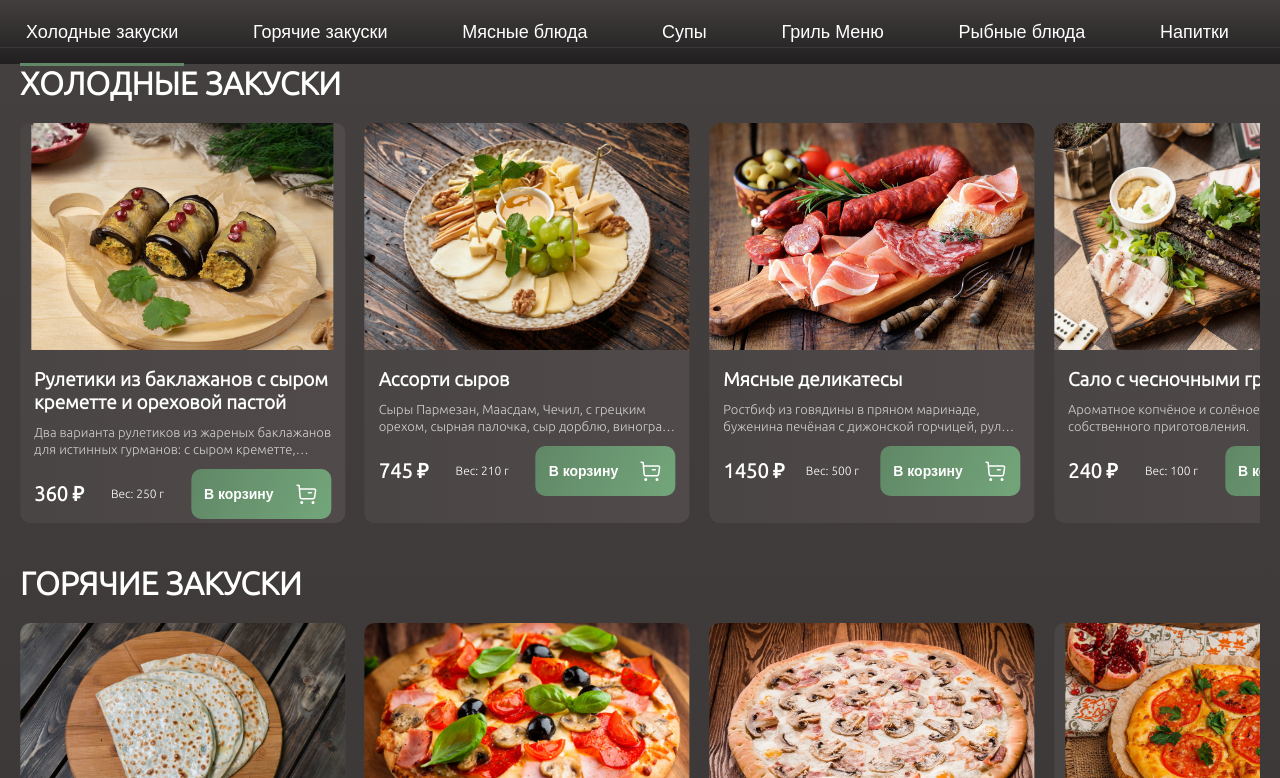
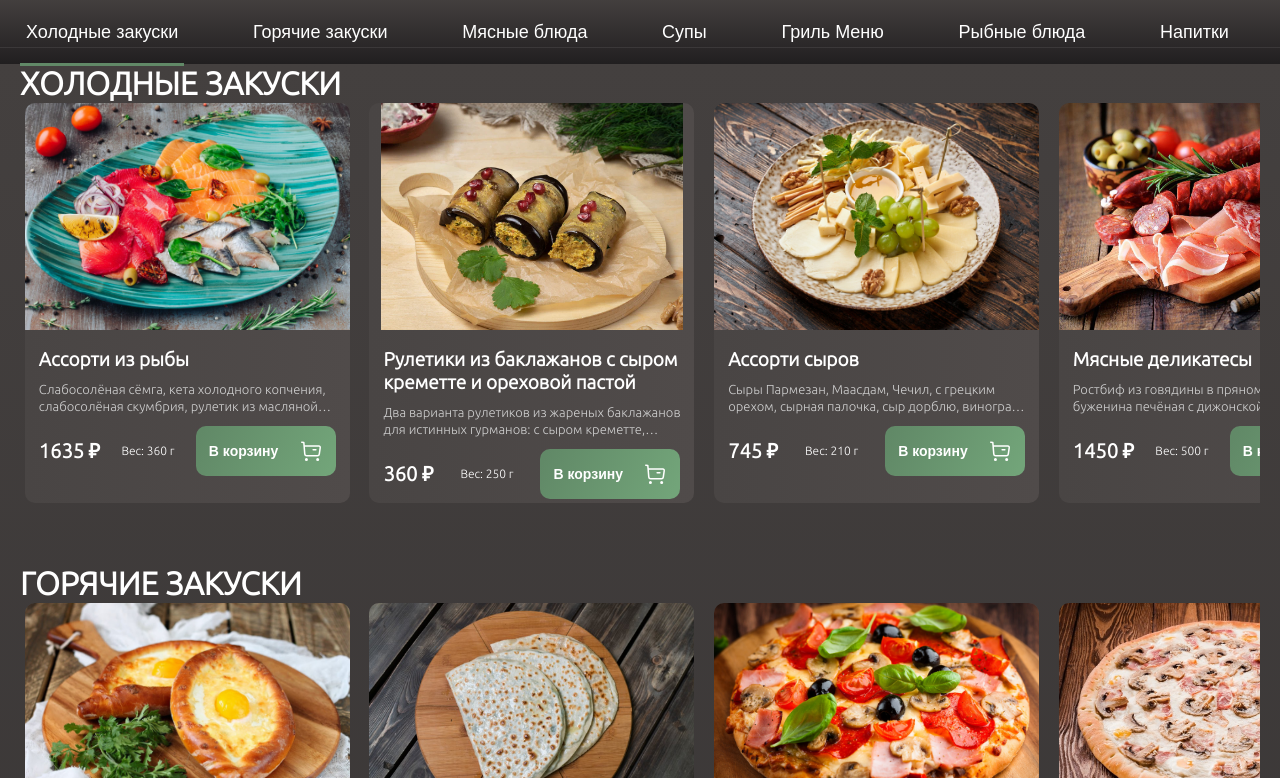
Before and after one commit to ramilqO/foodberry, a React (Create React App) app: page /#/ in a window 1280 px wide. Shown: the part 582-1360 px from the top of the page. Built offline with nearby package versions, Linux system fonts and the light colour scheme.

Commit message:
swiper adaptive fixed

```diff
--- a/src/components/Card/Card.scss
+++ b/src/components/Card/Card.scss
@@ -11,6 +11,7 @@
 	transition: 0.3s;
 	cursor: pointer;
 	margin-top: 20px;
+	margin: 0 auto;
 
 	// display: flex;
 	// flex-wrap: wrap;
--- a/src/components/Content/Content.tsx
+++ b/src/components/Content/Content.tsx
@@ -2,11 +2,7 @@ import { food } from "../../dataBase";
 import "./Content.scss";
 
 import { Swiper, SwiperSlide } from "swiper/react";
-import { Autoplay } from "swiper";
 import "swiper/css";
-import "swiper/css/navigation";
-import "swiper/css/pagination";
-import "swiper/css/scrollbar";
 
 import Card from "../Card/Card";
 import { InView } from "react-intersection-observer";
@@ -34,16 +30,14 @@ const Content = ({ setActiveSection }: IactiveSection) => {
 							<span className="menu-title">{item.menuTitle}</span>
 
 							<Swiper
-								modules={[Autoplay]}
 								spaceBetween={10}
-								// slidesPerView={4}
 								className="main-content__slider"
-								autoplay={{ delay: 5000 }}
 								breakpoints={{
 									// when window width is >= 640px
 									640: {
 										width: 640,
 										slidesPerView: 1,
+										centeredSlides: true
 									},
 									// when window width is >= 768px
 									768: {
@@ -63,7 +57,6 @@ const Content = ({ setActiveSection }: IactiveSection) => {
 								{item.foods.map((dish, index) => {
 									return (
 										<SwiperSlide
-											style={{ width: "auto" }}
 											key={index}
 										>
 											<Card
```
